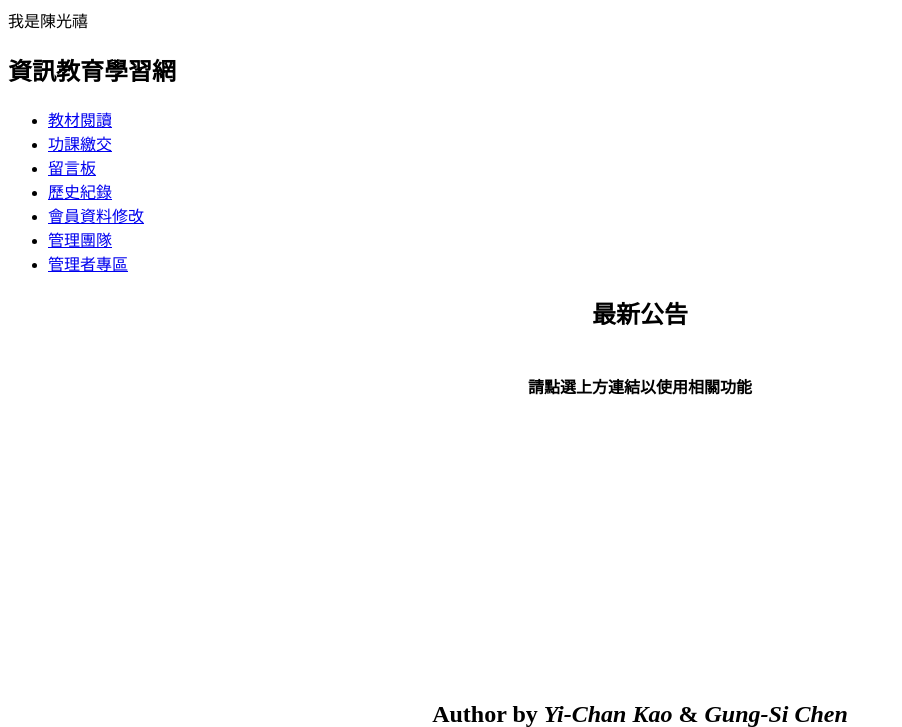
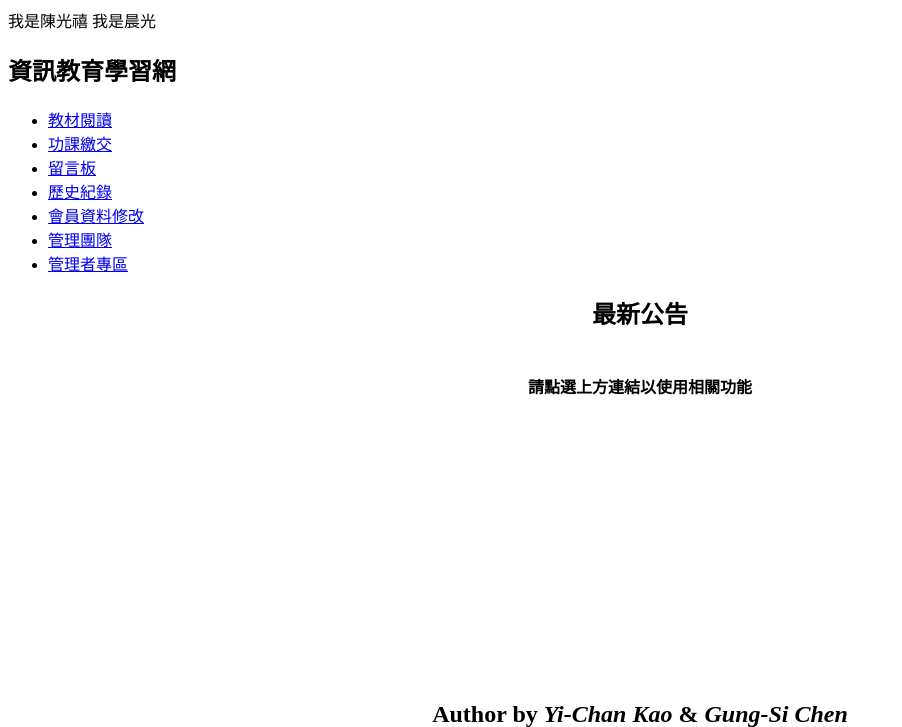
Before and after one commit to group10/mywebsite, a PHP site: page / in a window 1280 px wide. Shown: the top 727 px of the page, without its empty margins (0-902 px from the left). Run offline with PHP 8.4, Linux system fonts and the light colour scheme.

Commit message:
Update index.php

```diff
--- a/index.php
+++ b/index.php
@@ -4,7 +4,7 @@
 <meta http-equiv="Content-Type" content="text/html; charset=utf-8" />
 <title>國立臺北教育大學_資訊教育學習網</title> 我是陳光禧
 </head>
-
+我是晨光
 <body>
 
 
```
